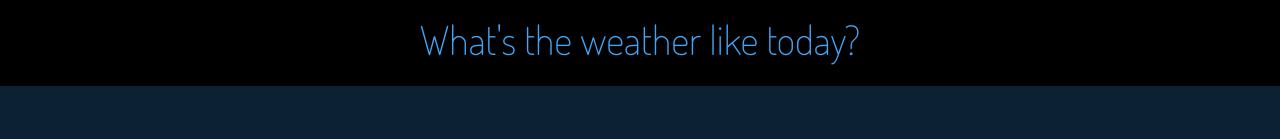
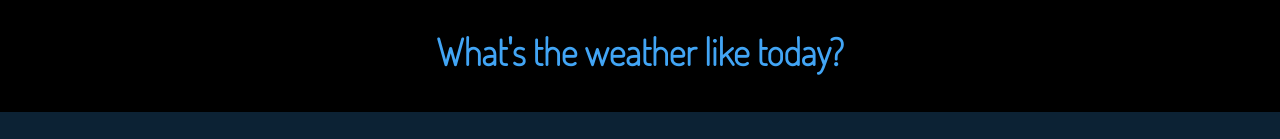
Before and after one commit to Ksen-N/Weather-project, a plain HTML site: page index(dark-theme).html in a window 1280 px wide. Shown: the top 139 px of the page. Drawn offline with nearby package versions, Linux system fonts and the light colour scheme; no server answers; a web font is replaced by a local one.

Commit message:
Update styles(dark-theme).css

```diff
--- a/src/styles(dark-theme).css
+++ b/src/styles(dark-theme).css
@@ -7,13 +7,14 @@ body {
   flex-direction: column;
   min-height: 100vh;
 }
+h1,
 header {
   color: #42a5f5;
   background: rgba(0, 0, 0);
   font-family: "Dosis", sans-serif;
   text-align: center;
-  font-size: 30px;
-  font-weight: 800;
+  font-size: 37px;
+  font-weight: 600;
   padding-top: 15px;
   padding-bottom: 15px;
 }
```
